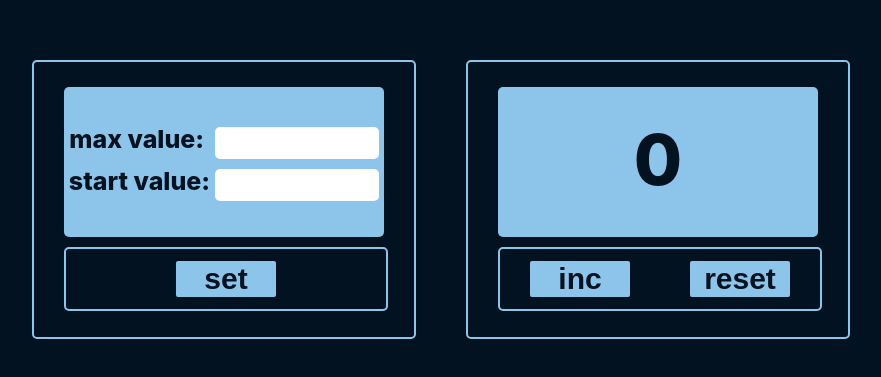
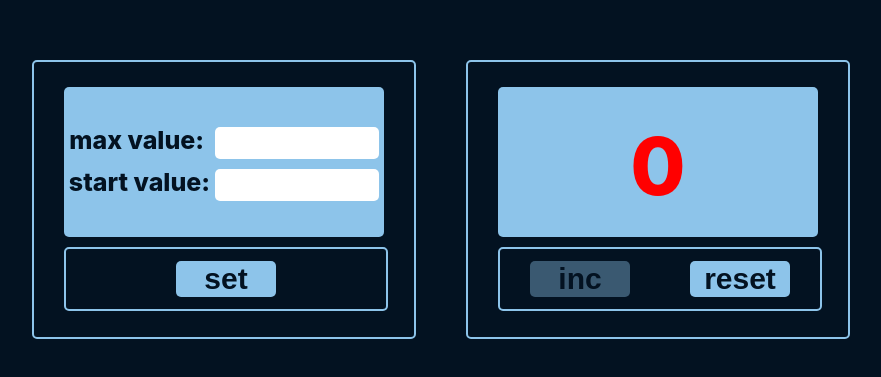
Before and after one commit to Bakhram74/advanced-counter, a React (Create React App) app: page / in a window 1280 px wide. Shown: the part 201-578 px from the top of the page, without its empty margins (174-1055 px from the left). Built offline with nearby package versions, Linux system fonts and the light colour scheme.

Commit message:
base counter

```diff
--- a/src/App.css
+++ b/src/App.css
@@ -64,7 +64,7 @@ Body {
     background-color: #8dc4ea;
     color: #031221;
     border: 0;
-    border-radius: 2px;
+    border-radius: 5px;
 }
 
 .button:hover {
@@ -85,6 +85,9 @@ Body {
     height: 30px;
     border-radius: 5px;
     border: 0;
+    text-align: center;
+    font-size: 18px;
+    color: #031221;
 }
 .label{
     color: #031221;
--- a/src/App.tsx
+++ b/src/App.tsx
@@ -1,15 +1,11 @@
 import React from 'react';
-import logo from './logo.svg';
 import './App.css';
 import MainBox from "./components/MainBox";
-import ValueBox from "./components/ValueBox";
 
 function App() {
   return (
-    <div className={'app'}>
-        <ValueBox/>
-        <div></div>
-      <MainBox/>
+    <div>
+        <MainBox/>
     </div>
   );
 }
--- a/src/button_reducer/buttonReducer.ts
+++ b/src/button_reducer/buttonReducer.ts
@@ -1,6 +1,8 @@
 import React from "react";
 
-const buttonReducer=()=>{
+
+
+const buttonReducer=(state:any,action:any)=>{
 
 }
 
--- a/src/components/Buttons.tsx
+++ b/src/components/Buttons.tsx
@@ -5,14 +5,18 @@ type ButtonsPropsType = {
     name: string
     incValue?: () => void
     resetValue?: () => void
+    setValue?: () => void
 }
-export const Buttons: FC<ButtonsPropsType> = ({name, incValue, resetValue}) => {
+export const Buttons: FC<ButtonsPropsType> = ({name, incValue, resetValue, setValue}) => {
     const onclickHandler = () => {
         if (name === 'inc' && incValue) {
             incValue()
         }
         if (name === 'reset' && resetValue) {
             resetValue()
+        }
+        if (name === 'set' && setValue) {
+            setValue()
         }
     }
     return (
--- /dev/null
+++ b/src/components/CounterBox.tsx
@@ -0,0 +1,34 @@
+import React, {FC} from 'react';
+import {Buttons} from "./Buttons";
+
+type CounterBoxPropsType = {
+    counter:number,
+    maxCounter:number
+    incValue:()=>void
+    resetValue:()=>void
+}
+
+const CounterBox:FC<CounterBoxPropsType> = ({
+                                                counter,
+                                                maxCounter,
+                                                incValue,
+                                                resetValue}) => {
+    return (
+        <div className={'main'}>
+            <div className='container'>
+                <div className={'count-box'}>
+                    <div className={counter === maxCounter ? 'count-value count-limit' : 'count-value'}>
+                        {counter}</div>
+                </div>
+                <div className={'click-box'}>
+                    <div className={counter === maxCounter ? 'disabled' : ''}>
+                        <Buttons name={"inc"} incValue={incValue} />
+                    </div>
+                    <Buttons name={"reset"} resetValue={resetValue} />
+                </div>
+            </div>
+        </div>
+    );
+};
+
+export default CounterBox;
--- a/src/components/Input.tsx
+++ b/src/components/Input.tsx
@@ -1,12 +1,24 @@
-import React from 'react';
+import React, {ChangeEvent} from 'react';
 type InputPropsType = {
     value:string
+    maxValueInput?:(value:number)=>void
+    minValueInput?:(value:number)=>void
 }
 const Input = (props:InputPropsType) => {
+    const onChangeHandler = (e:ChangeEvent<HTMLInputElement>) =>{
+        if (props.maxValueInput){
+            props.maxValueInput (+e.currentTarget.value)
+            console.log('max' +e.currentTarget.value)
+        }
+        if (props.minValueInput){
+            props.minValueInput (+e.currentTarget.value)
+            console.log('min' +e.currentTarget.value)
+        }
+    }
     return (
         <div>
             <label className={'label'} htmlFor="value">{props.value}</label>
-            <input className={'input'} type="text" id="value"/>
+            <input onChange={onChangeHandler} className={'input'} type="text" id="value"/>
         </div>
     );
 };
--- a/src/components/MainBox.tsx
+++ b/src/components/MainBox.tsx
@@ -1,35 +1,41 @@
 import React, {useState} from 'react';
 import '../App.css';
-import {Buttons} from "./Buttons";
+import CounterBox from "./CounterBox";
+import ValueBox from "./ValueBox";
+import {restoreState, saveState} from "../local-storage/localStorage";
 
 const MainBox = () => {
-    const maxCounter = 5
-    const minCounter = 0
     const [counter, setCounter] = useState(0)
+    const [maxCount, setMaxCount] = useState(0)
+    const [minCount, setMinCount] = useState(0)
+
+
+    const setValue = () => {
+        resetValue()
+        const value = restoreState('max')
+        if (value)
+            setMaxCount(value)
+    }
+    const maxValueInput = (value: number) => {
+        saveState('max', value)
+    }
+    const minValueInput = (value: number) => {
+        setMinCount(value)
+    }
+    // counter-box
     const incValue = () => {
-        if (counter === maxCounter) {
+        if (counter === maxCount)
             return
-        }
         setCounter(counter + 1)
     }
     const resetValue = () => {
-        setCounter(minCounter)
-
+        setCounter(minCount)
     }
     return (
-        <div className={'main'}>
-            <div className='container'>
-                <div className={'count-box'}>
-                    <div className={counter === maxCounter ? 'count-value count-limit' : 'count-value'}>
-                        {counter}</div>
-                </div>
-                <div className={'click-box'}>
-                    <div className={counter === maxCounter ? 'disabled' : ''}>
-                        <Buttons name={"inc"} incValue={incValue}/>
-                    </div>
-                    <Buttons name={"reset"} resetValue={resetValue} />
-                </div>
-            </div>
+        <div className={'app'}>
+            <ValueBox maxValueInput={maxValueInput} minValueInput={minValueInput}
+                      setValue={setValue}/>
+            <CounterBox incValue={incValue} resetValue={resetValue} counter={counter} maxCounter={maxCount}/>
         </div>
     );
 };
--- a/src/components/ValueBox.tsx
+++ b/src/components/ValueBox.tsx
@@ -1,18 +1,30 @@
-import React from "react";
+import React, {ChangeEvent, FC} from "react";
 import {Buttons} from "./Buttons";
-import Input from "./Input";
+type ValueBoxPropsType = {
+    setValue:()=>void
+    maxValueInput:(value:number)=>void
+    minValueInput:(value:number)=>void
+}
 
+const ValueBox:FC<ValueBoxPropsType> = ({setValue,minValueInput,maxValueInput}) => {
 
-const ValueBox = () => {
+    const maxValueInputHandler = (e:ChangeEvent<HTMLInputElement>)=>{
+        maxValueInput(+e.currentTarget.value)
+    }
+    const minValueInputHandler = (e:ChangeEvent<HTMLInputElement>)=>{
+        minValueInput(+e.currentTarget.value)
+    }
     return (
         <div className={"main"}>
             <div className={'container'}>
                 <div className="count-box">
-                  <Input value={"max value:  "}/>
-                  <Input value={"start value:"}/>
+                    <label className={'label'} htmlFor="value">max value: </label>
+                    <input onChange={maxValueInputHandler} className={'input'} type="number" id="value"/>
+                    <label className={'label'} htmlFor="value">start value:</label>
+                    <input  onChange={minValueInputHandler} className={'input'} type="number" id="value"/>
                 </div>
                 <div className={'click-box'}>
-                    <Buttons name={'set'}/>
+                    <Buttons name={'set'} setValue={setValue}/>
                 </div>
             </div>
         </div>
--- a/src/index.tsx
+++ b/src/index.tsx
@@ -8,9 +8,10 @@ const root = ReactDOM.createRoot(
   document.getElementById('root') as HTMLElement
 );
 root.render(
-  <React.StrictMode>
-    <App />
-  </React.StrictMode>
+  <>
+      <App />
+  </>
+
 );
 
 // If you want to start measuring performance in your app, pass a function
--- /dev/null
+++ b/src/local-storage/localStorage.ts
@@ -0,0 +1,10 @@
+
+export const saveState = (key: string, state: number) => {
+    localStorage.setItem(key, JSON.stringify(state))
+}
+
+export function restoreState(key: string) {
+    const stateAsString = localStorage.getItem(key)
+    if (stateAsString)
+        return JSON.parse(stateAsString)
+}
```
